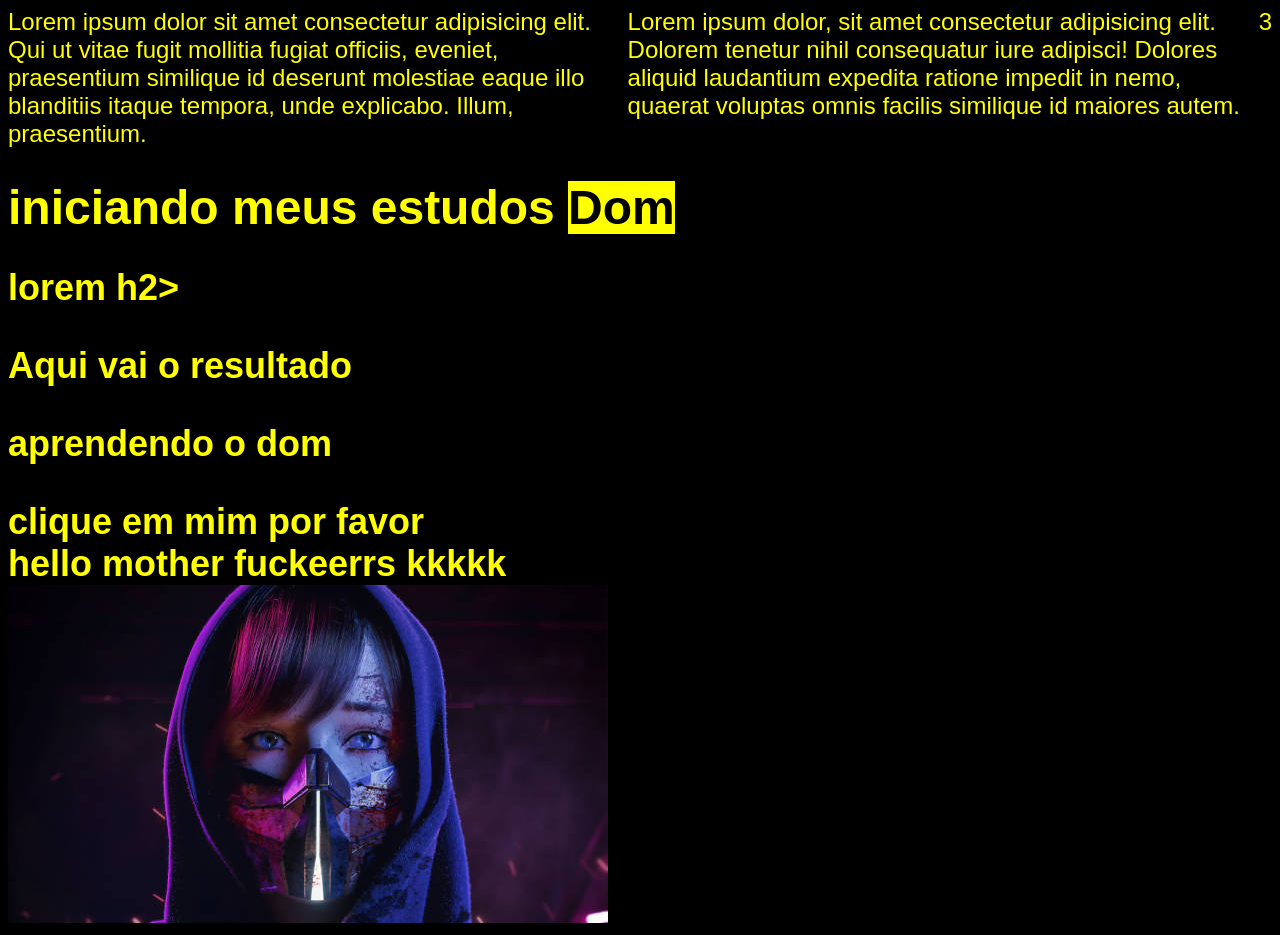
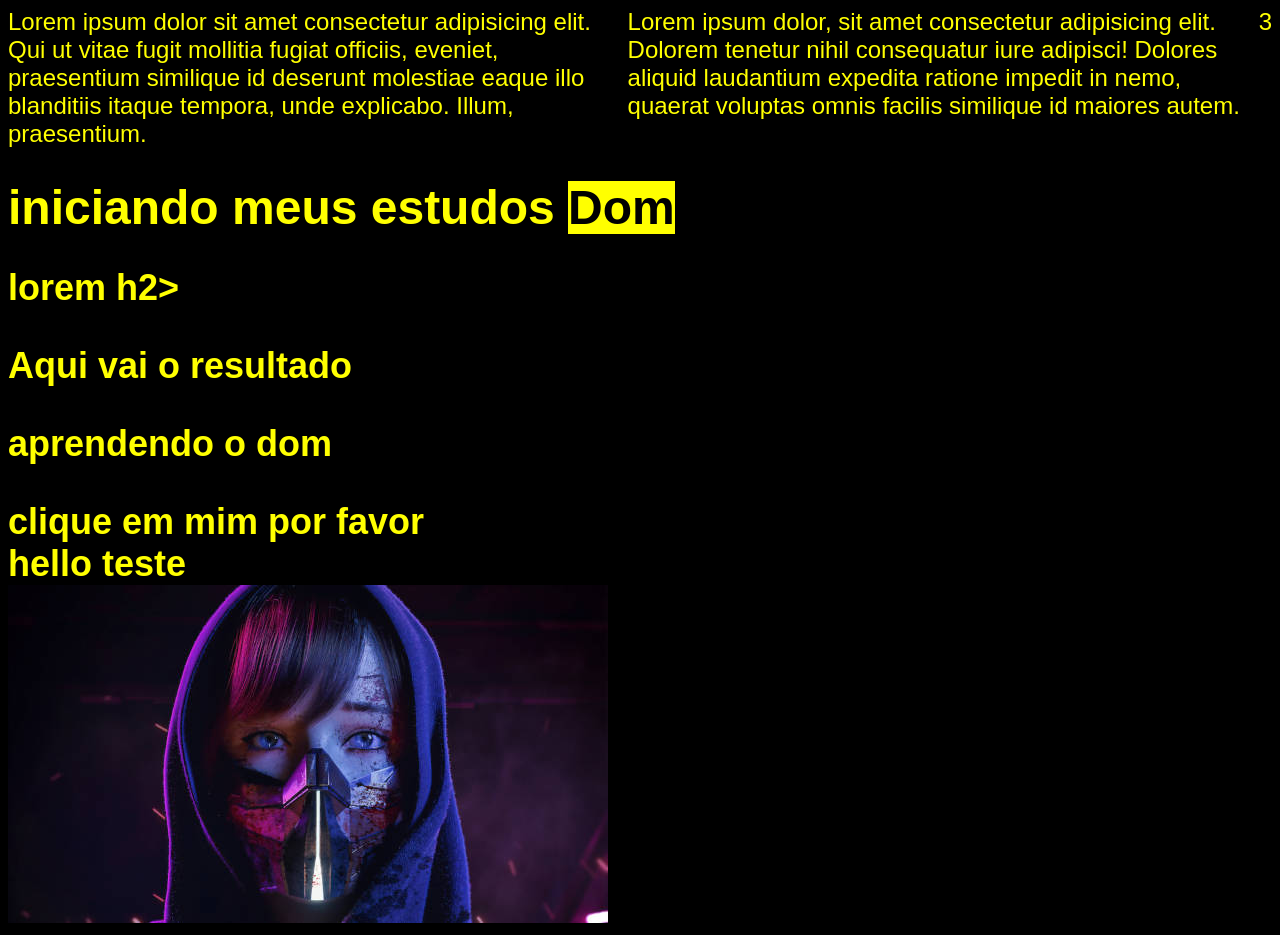
Before and after one commit to PedroVictor002/Rascunhos-para-site, a plain HTML site: page SIte livre de teste/teste livre para rascunho.HTML in a window 1280 px wide. Drawn offline with Linux system fonts and the light colour scheme.

Commit message:
RASCUNHO LIVRE
rascunho de sites para meus amigos artista e modernistas.

```diff
--- a/Teste para site/teste livre para rascunho.HTML
+++ b/SIte livre de teste/teste livre para rascunho.HTML
@@ -34,7 +34,7 @@
     <p>aprendendo o <strong>dom</strong></p>
     <div>clique em mim por favor</div>
     <script>
-        window.document.write("hello mother fuckeerrs kkkkk")
+        window.document.write("hello teste")
     </script>
     <div>
         <img src="img/wallpaperflare.com600_wallpaper.jpg" class="d-block w-50" alt=".."></div>
```
Also changed, not shown: SITE do Lucas Monte/Index.html (renamed from SITE ( Lucas Micael )BETA/Index.html), SITE do Lucas Monte/img/06d28cc8-bead-4f2b-9c56-0302db84c701.jfif (renamed from SITE ( Lucas Micael )BETA/img/06d28cc8-bead-4f2b-9c56-0302db84c701.jfif), SITE do Lucas Monte/img/161580810_485344922929464_7862288697716245896_n.jpg (renamed from SITE ( Lucas Micael )BETA/img/161580810_485344922929464_7862288697716245896_n.jpg), SITE do Lucas Monte/img/bb9a28e7-e572-45fb-9f9c-5c502bddbad7.jfif (renamed from SITE ( Lucas Micael )BETA/img/bb9a28e7-e572-45fb-9f9c-5c502bddbad7.jfif), SITE do Lucas Monte/img/bfbea04f-c6b7-460d-81f1-ce5eb2277106.jfif (renamed from SITE ( Lucas Micael )BETA/img/bfbea04f-c6b7-460d-81f1-ce5eb2277106.jfif), SITE do Lucas Monte/img/c17219a1-88a5-4640-a558-742f111da283.jfif (renamed from SITE ( Lucas Micael )BETA/img/c17219a1-88a5-4640-a558-742f111da283.jfif), SITE do Lucas Monte/img/ef06878d-db51-4141-9f31-d6a870745133.jfif (renamed from SITE ( Lucas Micael )BETA/img/ef06878d-db51-4141-9f31-d6a870745133.jfif), SIte livre de teste/img/wallpaperflare-cropped (4).jpg (renamed from Teste para site/img/wallpaperflare-cropped (4).jpg), SIte livre de teste/img/wallpaperflare.com1200_wallpaper.jpg (renamed from Teste para site/img/wallpaperflare.com1200_wallpaper.jpg), SIte livre de teste/img/wallpaperflare.com600_wallpaper.jpg (renamed from Teste para site/img/wallpaperflare.com600_wallpaper.jpg).
